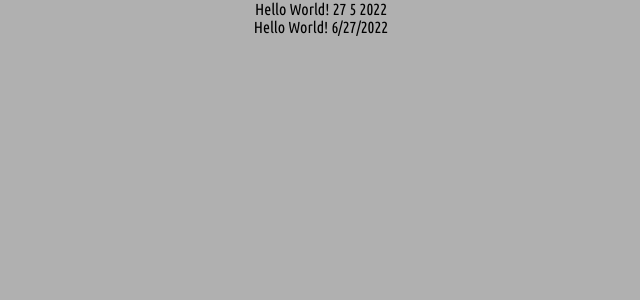
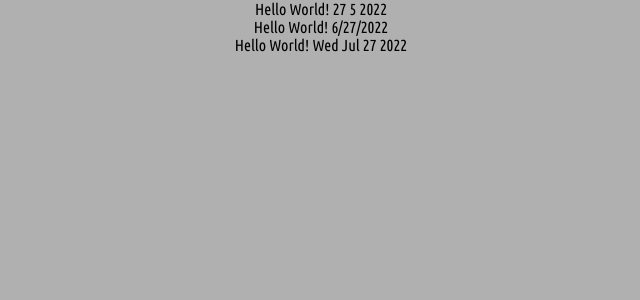
Before and after one commit to WendelAndrade01/Treino---Estagio, a React (Create React App) app in the folder introducao-ao-react/: page / in a window 1280 px wide. Shown: the top 300 px of the page, without its empty margins (319-959 px from the left). Built offline with nearby package versions, Linux system fonts and the light colour scheme.

Commit message:
HelloWorld-03

```diff
--- a/introducao-ao-react/src/App.js
+++ b/introducao-ao-react/src/App.js
@@ -1,12 +1,14 @@
 import './App.css';
 import HelloWorld from './components/HelloWorld';
 import HelloWorld_02 from './components/HelloWorld_02';
+import HelloWorld_03 from './components/HelloWorld_03';
 
 function App() {
 	return (
 		<div className="App">
 			<HelloWorld />
 			<HelloWorld_02 />
+			<HelloWorld_03 />
 		</div>
 	);
 }
--- /dev/null
+++ b/introducao-ao-react/src/components/HelloWorld_03.js
@@ -0,0 +1,18 @@
+const HelloWorld_03 = () => {
+	let date = new Date(2022, 6, 27, 14, 0, 0);
+	let dateString = date.toDateString();
+
+	let hello = 'Hello ';
+	let world = 'World! ';
+
+	let helloWorld = hello + world;
+
+	return (
+		<div>
+			{helloWorld}
+			{dateString}
+		</div>
+	);
+};
+
+export default HelloWorld_03;
```
